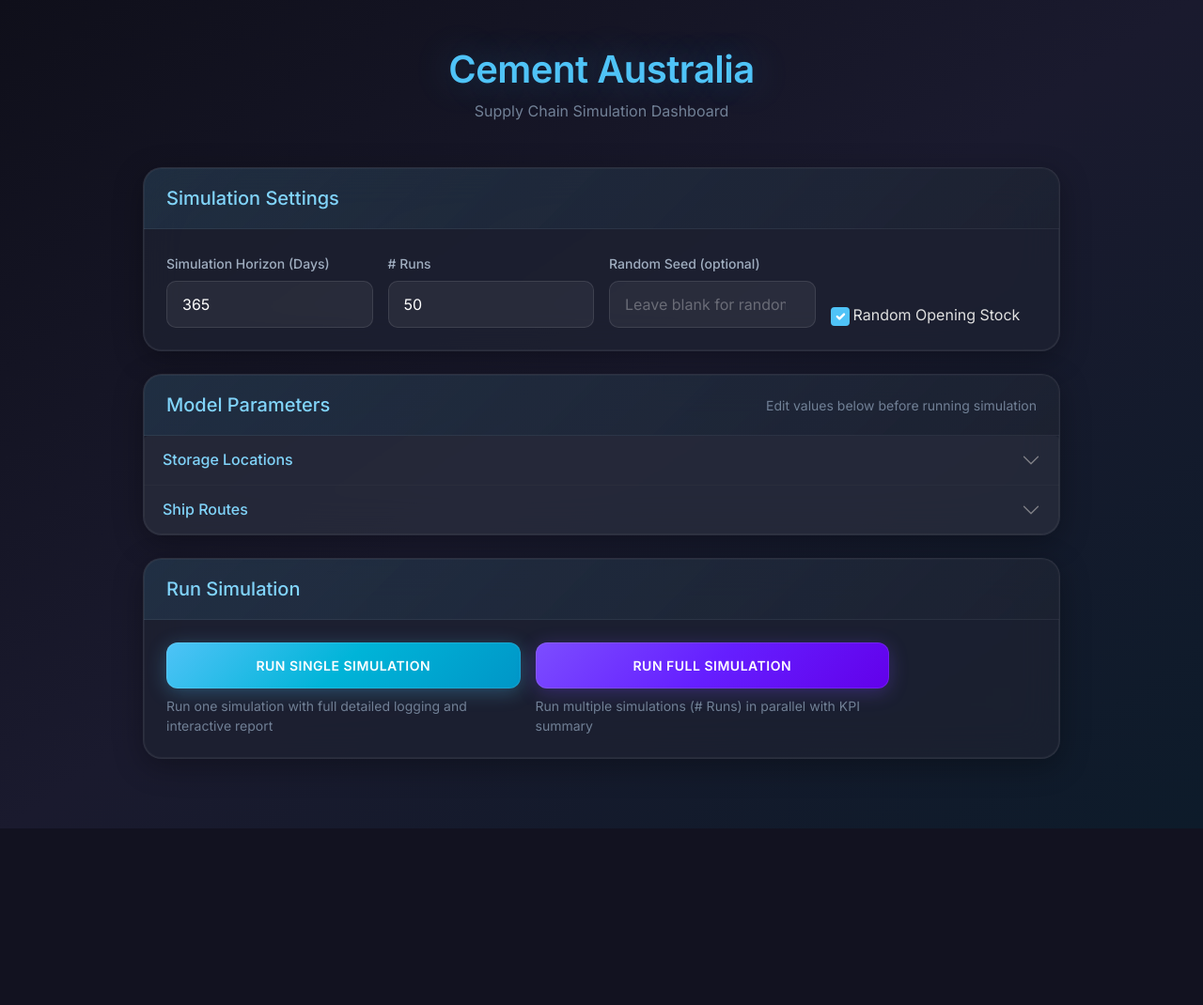
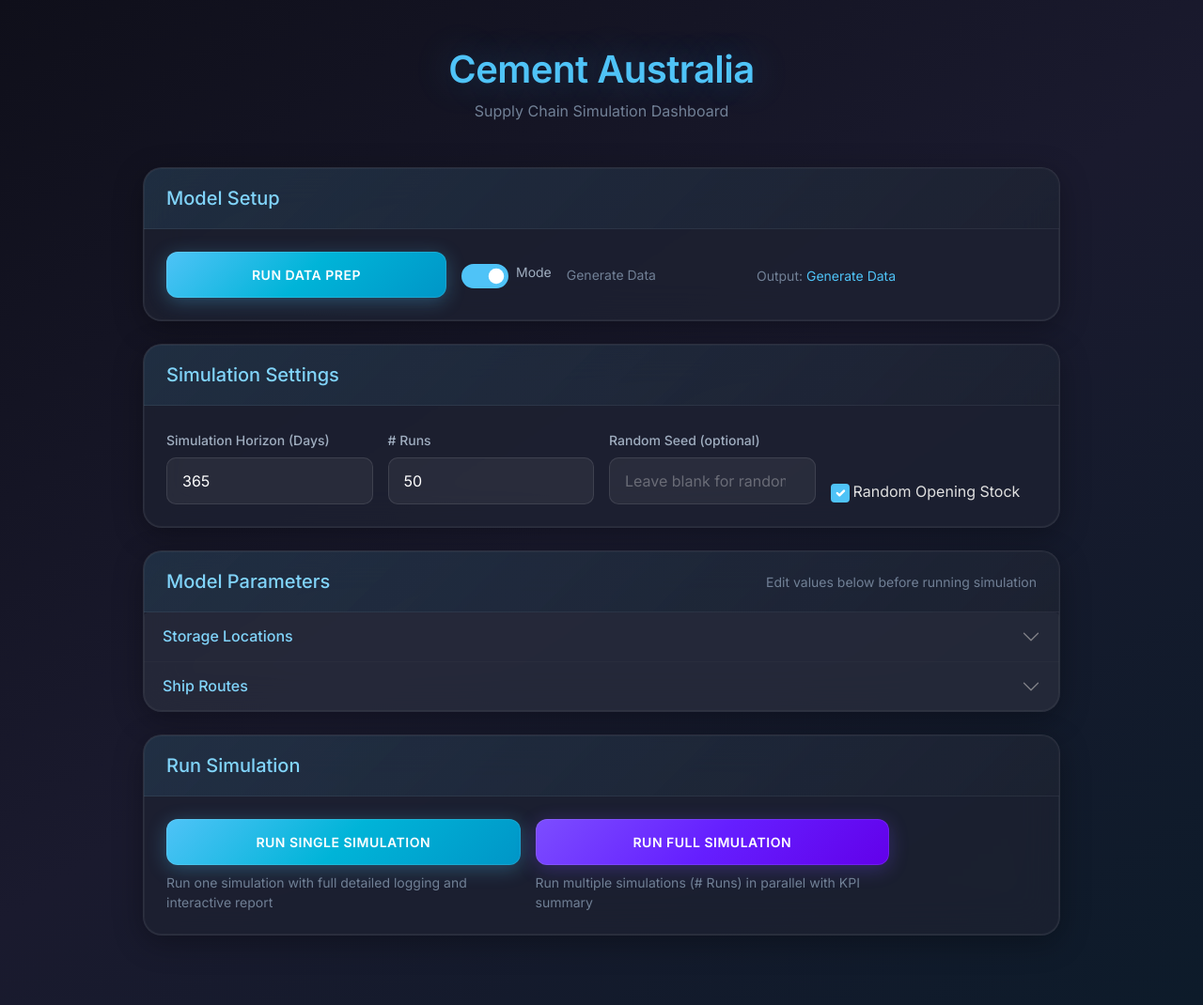
Before and after one commit to ZPrins/CA, a Flask app: page / in a window 1280 px wide. Shown: the whole page at 94% size. Before the commit the page ends 882 px from the top, so only its background shows below. Run offline with Flask 3, Linux system fonts and the light colour scheme.

Commit message:
Add model setup section for data preparation and visualization
Implement new API endpoints in `app.py` to manage the `prepare_inputs` configuration and execute `supply_chain_viz.py`. Update `index.html` to include a "Model Setup" section with a toggle switch for `prepare_inputs` and a "Run Data Prep" button.

Replit-Commit-Author: Agent
Replit-Commit-Session-Id: 042c3be5-bcaa-412d-a11a-54bd49e15e7f
Replit-Commit-Checkpoint-Type: full_checkpoint
Replit-Commit-Event-Id: 5240a759-e280-4985-9b02-b4de4848c1c5
Replit-Commit-Screenshot-Url: https://storage.googleapis.com/screenshot-production-us-central1/7021497b-e239-4ebb-aabe-96a6d9a99b74/042c3be5-bcaa-412d-a11a-54bd49e15e7f/ZOII0yD
Replit-Helium-Checkpoint-Created: true

```diff
--- a/app.py
+++ b/app.py
@@ -4,6 +4,7 @@ import os
 import json
 import subprocess
 import tempfile
+import re
 from pathlib import Path
 import pandas as pd
 
@@ -18,6 +19,7 @@ from sim_run_multi import (
     run_multi_simulation,
     stream_multi_simulation
 )
+import supply_chain_viz_config
 
 app = Flask(__name__)
 app.config['SEND_FILE_MAX_AGE_DEFAULT'] = 0
@@ -285,6 +287,110 @@ def stream_multi_simulation_route():
         return jsonify({'success': False, 'error': str(e)})
 
 
+VIZ_CONFIG_FILE = 'supply_chain_viz_config.py'
+
+
+def get_prepare_inputs_value():
+    """Read prepare_inputs value from config file."""
+    try:
+        with open(VIZ_CONFIG_FILE, 'r') as f:
+            content = f.read()
+        match = re.search(r'prepare_inputs:\s*bool\s*=\s*(True|False)', content)
+        if match:
+            return match.group(1) == 'True'
+    except Exception:
+        pass
+    return True
+
+
+def set_prepare_inputs_value(value: bool):
+    """Update prepare_inputs value in config file."""
+    try:
+        with open(VIZ_CONFIG_FILE, 'r') as f:
+            content = f.read()
+        new_value = 'True' if value else 'False'
+        new_content = re.sub(
+            r'(prepare_inputs:\s*bool\s*=\s*)(True|False)',
+            f'\\g<1>{new_value}',
+            content
+        )
+        with open(VIZ_CONFIG_FILE, 'w') as f:
+            f.write(new_content)
+        return True
+    except Exception as e:
+        print(f"Error updating prepare_inputs: {e}")
+        return False
+
+
+@app.route('/api/viz-config')
+def get_viz_config():
+    """Get visualization config settings."""
+    return jsonify({
+        'prepare_inputs': get_prepare_inputs_value()
+    })
+
+
+@app.route('/api/viz-config', methods=['POST'])
+def update_viz_config():
+    """Update visualization config settings."""
+    try:
+        data = request.get_json() or {}
+        if 'prepare_inputs' in data:
+            success = set_prepare_inputs_value(data['prepare_inputs'])
+            return jsonify({'success': success})
+        return jsonify({'success': False, 'error': 'No valid setting provided'})
+    except Exception as e:
+        return jsonify({'success': False, 'error': str(e)})
+
+
+@app.route('/stream-data-prep')
+def stream_data_prep():
+    """SSE endpoint that runs supply_chain_viz.py and streams output."""
+    try:
+        proc = subprocess.Popen(
+            ['python', 'supply_chain_viz.py'],
+            stdout=subprocess.PIPE,
+            stderr=subprocess.STDOUT,
+            text=True,
+            bufsize=1
+        )
+        running_processes.append(proc)
+
+        def sse_lines():
+            try:
+                yield 'event: start\ndata: Data prep started\n\n'
+
+                if proc.stdout is not None:
+                    for line in proc.stdout:
+                        msg = line.rstrip('\r\n')
+                        if msg:
+                            yield f'data: {msg}\n\n'
+
+                proc.wait()
+
+                payload = {
+                    'success': proc.returncode == 0,
+                    'exit_code': proc.returncode
+                }
+                yield 'event: done\ndata: ' + json.dumps(payload) + '\n\n'
+            finally:
+                try:
+                    if proc.poll() is None:
+                        proc.terminate()
+                    if proc in running_processes:
+                        running_processes.remove(proc)
+                except Exception:
+                    pass
+
+        headers = {
+            'Cache-Control': 'no-cache',
+            'X-Accel-Buffering': 'no',
+        }
+        return Response(stream_with_context(sse_lines()), mimetype='text/event-stream', headers=headers)
+    except Exception as e:
+        return jsonify({'success': False, 'error': str(e)})
+
+
 if __name__ == '__main__':
     os.makedirs('templates', exist_ok=True)
     app.run(host='0.0.0.0', port=5000, debug=False, threaded=True)
--- a/templates/index.html
+++ b/templates/index.html
@@ -310,6 +310,37 @@
         <div class="text-center mb-5">
             <h1 class="mb-2">Cement Australia</h1>
             <p class="text-muted">Supply Chain Simulation Dashboard</p>
+        </div>
+
+        <div class="card mb-4">
+            <div class="card-header">
+                <h5 class="mb-0">Model Setup</h5>
+            </div>
+            <div class="card-body">
+                <div class="row g-3 align-items-center">
+                    <div class="col-md-4">
+                        <button type="button" class="btn btn-primary w-100" id="runDataPrepBtn">
+                            <span id="runDataPrepBtnText">Run Data Prep</span>
+                            <span id="runDataPrepSpinner" class="spinner-border spinner-border-sm ms-2 d-none"></span>
+                        </button>
+                    </div>
+                    <div class="col-md-4">
+                        <div class="d-flex align-items-center gap-3">
+                            <div class="form-check form-switch">
+                                <input class="form-check-input" type="checkbox" role="switch" id="prepareInputsToggle" style="width: 50px; height: 26px;">
+                                <label class="form-check-label ms-2" for="prepareInputsToggle" style="color: #a0aec0; font-size: 14px;">Mode</label>
+                            </div>
+                            <span id="prepareInputsLabel" class="text-muted" style="font-size: 14px; min-width: 140px;">Generate Data</span>
+                        </div>
+                    </div>
+                    <div class="col-md-4">
+                        <small class="text-muted">Output: <span id="dataPrepOutputLabel" style="color: #4fc3f7;">Generate Data</span></small>
+                    </div>
+                </div>
+                <div id="dataPrepOutputCard" class="mt-3" style="display: none;">
+                    <pre class="output-log" id="dataPrepLog" style="max-height: 200px;"></pre>
+                </div>
+            </div>
         </div>
 
         <div class="card mb-4">
@@ -989,6 +1020,104 @@
                 spinner.classList.add('d-none');
             }
         });
+
+        // Model Setup - Toggle and Data Prep
+        const prepareInputsToggle = document.getElementById('prepareInputsToggle');
+        const dataPrepOutputLabel = document.getElementById('dataPrepOutputLabel');
+
+        function updateOutputLabel(isOn) {
+            const label = isOn ? 'Generate Data' : 'Generate Network Map';
+            dataPrepOutputLabel.textContent = label;
+        }
+
+        // Load initial state
+        fetch('/api/viz-config')
+            .then(r => r.json())
+            .then(data => {
+                prepareInputsToggle.checked = data.prepare_inputs;
+                updateOutputLabel(data.prepare_inputs);
+            })
+            .catch(() => {
+                prepareInputsToggle.checked = true;
+                updateOutputLabel(true);
+            });
+
+        // Toggle change handler
+        prepareInputsToggle.addEventListener('change', async function() {
+            const isOn = this.checked;
+            updateOutputLabel(isOn);
+
+            try {
+                await fetch('/api/viz-config', {
+                    method: 'POST',
+                    headers: {'Content-Type': 'application/json'},
+                    body: JSON.stringify({prepare_inputs: isOn})
+                });
+            } catch (err) {
+                console.error('Failed to update viz config:', err);
+            }
+        });
+
+        // Run Data Prep button
+        document.getElementById('runDataPrepBtn').addEventListener('click', async function() {
+            const btn = this;
+            const btnText = document.getElementById('runDataPrepBtnText');
+            const spinner = document.getElementById('runDataPrepSpinner');
+            const outputCard = document.getElementById('dataPrepOutputCard');
+            const outputLog = document.getElementById('dataPrepLog');
+
+            // Reset UI
+            outputLog.textContent = '';
+            outputCard.style.display = 'block';
+            btn.disabled = true;
+            btnText.textContent = 'Running...';
+            spinner.classList.remove('d-none');
+
+            try {
+                const es = new EventSource('/stream-data-prep');
+
+                es.onmessage = (ev) => {
+                    if (ev.data) {
+                        outputLog.textContent += ev.data + '\n';
+                        outputLog.scrollTop = outputLog.scrollHeight;
+                    }
+                };
+
+                es.addEventListener('start', (ev) => {
+                    outputLog.textContent += ev.data + '\n';
+                });
+
+                es.addEventListener('done', (ev) => {
+                    try { es.close(); } catch (e) {}
+
+                    let result = {};
+                    try { result = JSON.parse(ev.data); } catch (e) {}
+
+                    if (result.success) {
+                        outputLog.textContent += '\nData prep completed successfully!\n';
+                    } else {
+                        outputLog.textContent += '\nData prep failed with exit code: ' + result.exit_code + '\n';
+                    }
+
+                    btn.disabled = false;
+                    btnText.textContent = 'Run Data Prep';
+                    spinner.classList.add('d-none');
+                });
+
+                es.addEventListener('error', () => {
+                    outputLog.textContent += 'Stream error.\n';
+                    btn.disabled = false;
+                    btnText.textContent = 'Run Data Prep';
+                    spinner.classList.add('d-none');
+                });
+
+            } catch (err) {
+                outputLog.textContent += 'Error: ' + err.message + '\n';
+                btn.disabled = false;
+                btnText.textContent = 'Run Data Prep';
+                spinner.classList.add('d-none');
+            }
+        });
     </script>
 </body>
 </html>
```
